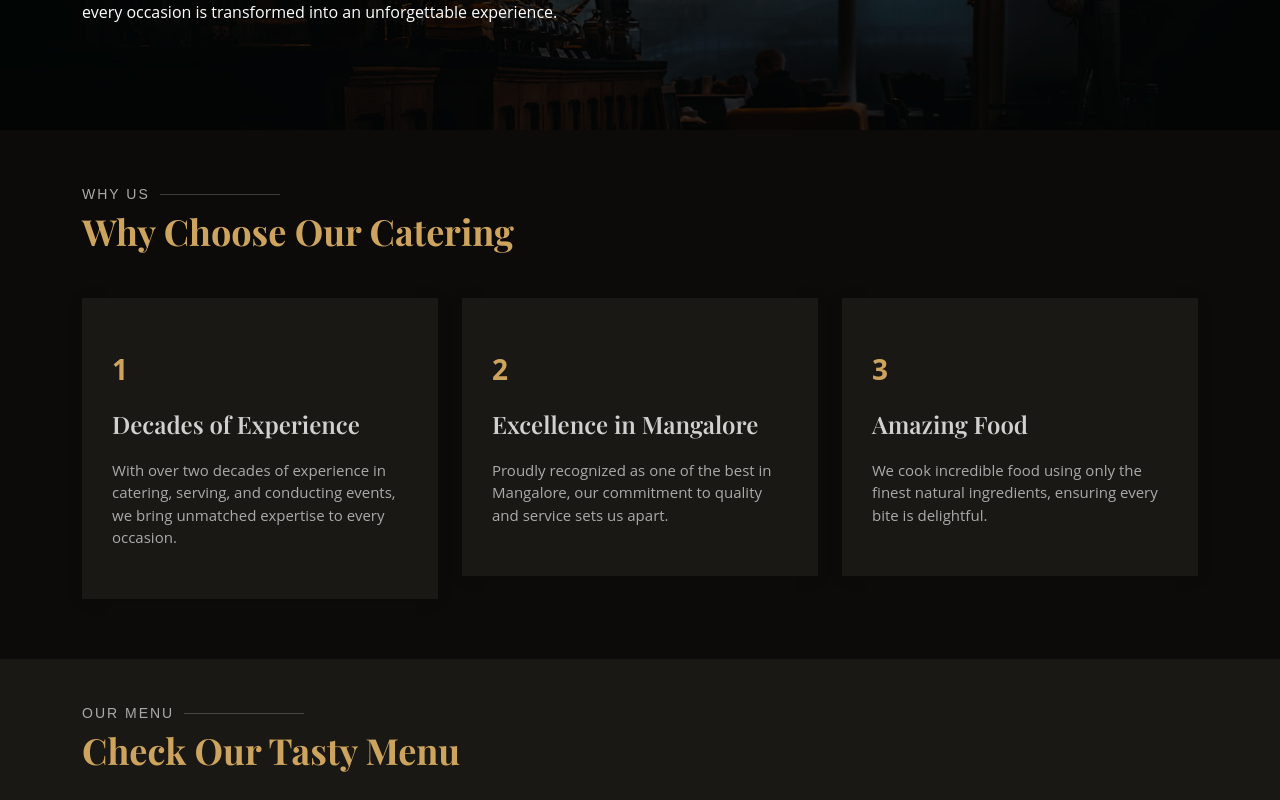
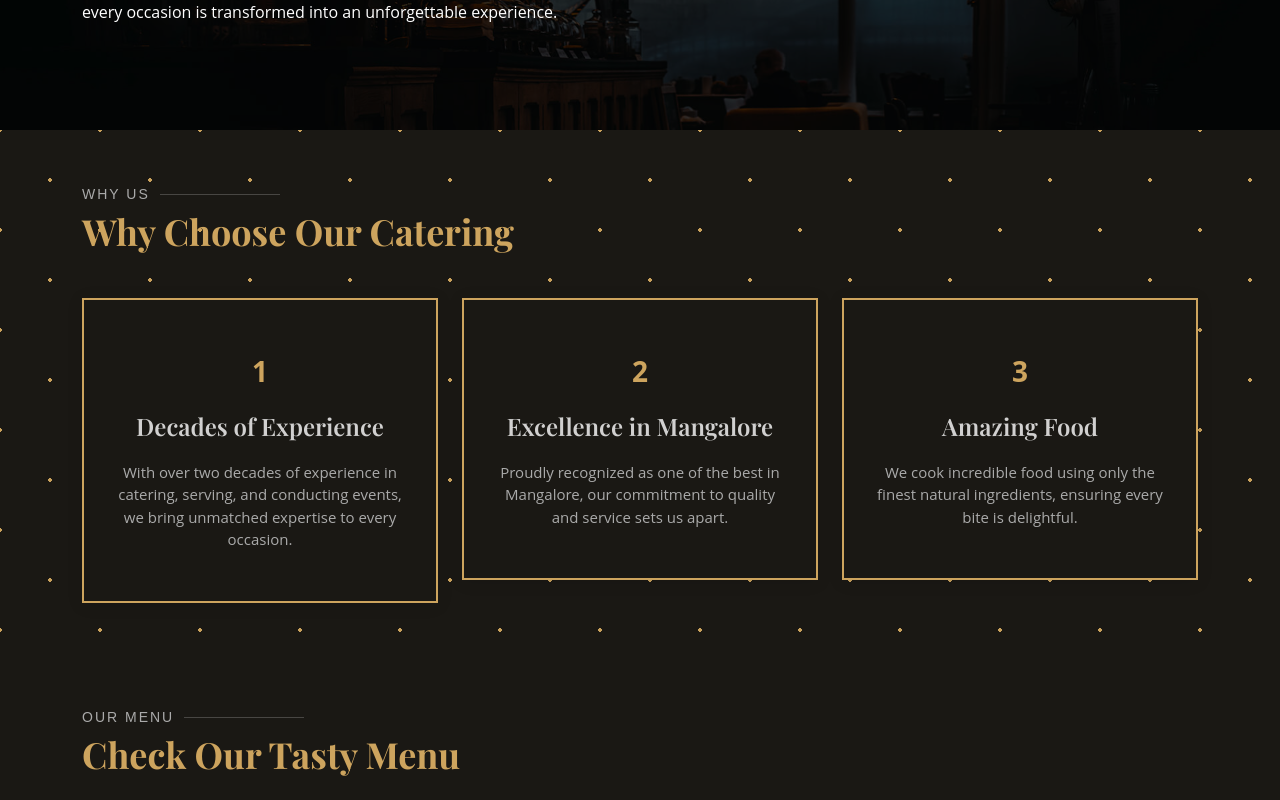
Before and after one commit to aTh1ef/catering, a Next.js app: page / in a window 1280 px wide. Shown: the part 1360-2160 px from the top of the page. Built offline with nearby package versions, Linux system fonts and the light colour scheme.

Commit message:
updated footer, updated contact page, added animation to why us page

```diff
--- a/src/app/sections/Footer.tsx
+++ b/src/app/sections/Footer.tsx
@@ -6,85 +6,75 @@ export default function Footer() {
     <footer id="footer">
       <div className="footer-top">
         <div className="container">
-          <div className="row">
+          <div className="row justify-content-center">
+            <div className="col-lg-2 col-md-6 footer-links">
+              <h4>Useful Links</h4>
+              <ul>
+                <li>
+                  <i className="bx bx-chevron-right"></i> <a href="#hero">Home</a>
+                </li>
+                <li>
+                  <i className="bx bx-chevron-right"></i> <a href="#about">About</a>
+                </li>
+                <li>
+                  <i className="bx bx-chevron-right"></i> <a href="#menu">Menu</a>
+                </li>
+                <li>
+                  <i className="bx bx-chevron-right"></i> <a href="#events">Events</a>
+                </li>
+                <li>
+                  <i className="bx bx-chevron-right"></i> <a href="#gallery">Gallery</a>
+                </li>
+              </ul>
+            </div>
+
             <div className="col-lg-3 col-md-6">
-              <div className="footer-info">
-                <h3> Tellis Caterers</h3>
+              <div className="footer-info text-center">
+                <h3>Tellis Caterers</h3>
                 <p>
                   Thokkotu <br />
-                  Mangalore
+                  Mangalore<br />
                   <br />
-                  <br />
-                  <strong>Phone:</strong> 9164747590
-                  <br />
-                  <br />
-                  <strong>Email:</strong> info@demo.com
-                  <br />
+                  <strong>Phone:</strong> 9164747590<br />
+                  <strong>Email:</strong> info@demo.com<br />
                 </p>
                 <div className="social-links mt-3">
-                  <a href="#" className="twitter">
+                  <a href="#" className="facebook">
                     <i className="bi bi-facebook"></i>
                   </a>
                   <a href="#" className="twitter">
-                    <i className="bi bi-facebook"></i>
+                    <i className="bi bi-twitter"></i>
                   </a>
-                  <a href="#" className="instagrem">
+                  <a href="#" className="instagram">
                     <i className="bi bi-instagram"></i>
                   </a>
-                  <a href="#" className="twitter">
+                  <a href="#" className="youtube">
                     <i className="bi bi-youtube"></i>
                   </a>
                   <a href="#" className="reddit">
-                    <i className="reddit"></i>
+                    <i className="bi bi-reddit"></i>
                   </a>
                 </div>
               </div>
             </div>
 
-            <div className="col-lg-2 col-md-6 footer-links">
-    <h4>Useful Links</h4>
-    <ul>
-        <li>
-            <i className="bx bx-chevron-right"></i> <a href="#hero">Home</a>
-        </li>
-        <li>
-            <i className="bx bx-chevron-right"></i> <a href="#about">About</a>
-        </li>
-        <li>
-            <i className="bx bx-chevron-right"></i> <a href="#menu">Menu</a>
-        </li>
-        <li>
-            <i className="bx bx-chevron-right"></i> <a href="#events">Events</a>
-        </li>
-        <li>
-            <i className="bx bx-chevron-right"></i> <a href="#gallery">Gallery</a>
-        </li>
-    </ul>
-</div>
-
-
             <div className="col-lg-3 col-md-6 footer-links">
               <h4>Our Services</h4>
               <ul>
                 <li>
-                  <i className="bx bx-chevron-right"></i>{' '}
-                  <a href="#">Functions</a>
+                  <i className="bx bx-chevron-right"></i> <a href="#">Functions</a>
                 </li>
                 <li>
-                  <i className="bx bx-chevron-right"></i>{' '}
-                  <a href="#">Wedding Events</a>
+                  <i className="bx bx-chevron-right"></i> <a href="#">Wedding Events</a>
                 </li>
                 <li>
-                  <i className="bx bx-chevron-right"></i>{' '}
-                  <a href="#">Birthday Parties</a>
+                  <i className="bx bx-chevron-right"></i> <a href="#">Birthday Parties</a>
                 </li>
                 <li>
-                  <i className="bx bx-chevron-right"></i>{' '}
-                  <a href="#">Private Events</a>
+                  <i className="bx bx-chevron-right"></i> <a href="#">Private Events</a>
                 </li>
                 <li>
-                  <i className="bx bx-chevron-right"></i>{' '}
-                  <a href="#">Custom Events</a>
+                  <i className="bx bx-chevron-right"></i> <a href="#">Custom Events</a>
                 </li>
               </ul>
             </div>
@@ -92,13 +82,9 @@ export default function Footer() {
         </div>
       </div>
 
-      <div className="container">
+      <div className="container text-center">
         <div className="copyright">
-          &copy; Copyright{' '}
-          <strong>
-            <span>Tellis Caterers</span>
-          </strong>
-          . All Rights Reserved
+          &copy; Copyright <strong><span>Tellis Caterers</span></strong>. All Rights Reserved
         </div>
         <div className="credits">
           Designed by <a href="#">WebTech</a>
--- a/src/app/sections/WhyUs.tsx
+++ b/src/app/sections/WhyUs.tsx
@@ -33,7 +33,7 @@ const WhyUs: React.FC = () => {
         <section id="why-us" className="why-us">
             <div className="container">
                 <SectionTitle title="why us" subtitle="Why Choose Our Catering" />
-                <div className="row">
+                <div className="row" style={{ display: 'flex', justifyContent: 'center', flexWrap: 'wrap' }}>
                     {whyUsData.map((item: any) => (
                         <WhyUsCard key={item.id} item={item} />
                     ))}
--- a/src/app/sections/contact.css
+++ b/src/app/sections/contact.css
@@ -30,6 +30,11 @@
 @keyframes twinkling-stars {
     0%, 100% { opacity: 0; }
     50% { opacity: 1; }
+}
+
+.contact iframe {
+    z-index: 1; /* Higher z-index */
+    position: relative; /* Ensure iframe is positioned relative to other content */
 }
 
 .contact .info {
--- a/src/app/sections/footer.css
+++ b/src/app/sections/footer.css
@@ -1,22 +1,22 @@
-#footer{
+#footer {
     background: black;
     padding: 0 0 30px 0;
     color: #fff;
     font-size: 14px;
 }
 
-#footer .footer-top{
+#footer .footer-top {
     background: #0c0b09;
     border-top: 1px solid #37332a;
     border-bottom: 1px solid #28251f;
     padding: 60px 0 30px 0;
 }
 
-#footer .footer-top .footer-info{
+#footer .footer-top .footer-info {
     margin-bottom: 30px;
 }
 
-#footer .footer-top .footer-info h3{
+#footer .footer-top .footer-info h3 {
     font-size: 24px;
     margin: 0 0 20px 0;
     padding: 2px 0 2px 0;
@@ -26,7 +26,7 @@
     font-family: 'Poppins', sans-serif;
 }
 
-#footer .footer-top .footer-info p{
+#footer .footer-top .footer-info p {
     font-size: 14px;
     line-height: 24px;
     margin-bottom: 0;
@@ -45,26 +45,28 @@
     border-radius: 50%;
     text-align: center;
     width: 36px;
-    height:36px;
+    height: 36px;
     transition: 0.3s;
 }
 
-#footer .footer-top .social-links a:hover{
+#footer .footer-top .social-links a:hover {
     background: #cda45e;
     color: #fff;
     text-decoration: none;
 }
 
-#footer .footyer-top h4{
+#footer .footer-top h4 {
     font-size: 16px;
     font-weight: 600;
     color: #fff;
     position: relative;
     padding-bottom: 12px;
+    text-align: center;
 }
 
-#footer .footer-top .footer-links{
+#footer .footer-top .footer-links {
     margin-bottom: 30px;
+    text-align: center;
 }
 
 #footer .footer-top .footer-links ul {
@@ -80,37 +82,39 @@
     line-height: 1;
 }
 
-#footer .footer-top .footer-links ul li{
+#footer .footer-top .footer-links ul li {
     padding: 10px 0;
     display: flex;
     align-items: center;
+    justify-content: center;
 }
 
-#footer .footer-top .footer-links ul li:first-child{
+#footer .footer-top .footer-links ul li:first-child {
     padding-top: 0;
 }
 
-#footer .footer-top .footer-links ul a{
+#footer .footer-top .footer-links ul a {
     color: #fff;
     transition: 0.3s;
     display: inline-block;
     line-height: 1;
 }
 
-#footer .footer-top .footer-links ul a:hover{
-    color:#cda45e;
+#footer .footer-top .footer-links ul a:hover {
+    color: #cda45e;
 }
 
-#footer .footer-top .footer-newsletter form{
+#footer .footer-top .footer-newsletter form {
     margin-top: 30px;
     background: #28251f;
     padding: 6px 10px;
     position: relative;
     border-radius: 50px;
     border: 1px solid #454035;
+    text-align: center;
 }
 
-#footer .footer-top .footer-newsletter form input[type='email']{
+#footer .footer-top .footer-newsletter form input[type='email'] {
     border: 0;
     padding: 4px;
     width: calc(100%-110%);
@@ -118,7 +122,7 @@
     color: white;
 }
 
-#footer .footer-top .footer-newsletter form input[type='submit']{
+#footer .footer-top .footer-newsletter form input[type='submit'] {
     position: absolute;
     top: -1px;
     right: -1px;
@@ -133,22 +137,41 @@
     border-radius: 50px;
 }
 
-#footer .footer-top .footer-newsletter form input[type='submit']:hover{
+#footer .footer-top .footer-newsletter form input[type='submit']:hover {
     background: #d3af71;
 }
 
-#footer .copyright{
+#footer .copyright {
     text-align: center;
     padding-top: 30px;
 }
 
-#footer .credits{
+#footer .credits {
     padding-top: 10px;
     text-align: center;
-    font-size:13px;
+    font-size: 13px;
     color: #fff;
 }
 
 #footer .credits a {
     color: #cda45e;
 }
+
+#footer .footer-top .row {
+    margin-left: 100px; /* Default for larger screens */
+}
+
+@media (max-width: 768px) {
+    #footer .footer-top .row {
+        margin-left: 8px; /* Adjust for mobile view */
+    }
+
+    #footer .footer-top .row > div {
+        margin-bottom: 30px;
+    }
+
+    #footer .footer-top .footer-info,
+    #footer .footer-top .footer-links {
+        text-align: center;
+    }
+}
--- a/src/app/sections/whyUs.css
+++ b/src/app/sections/whyUs.css
@@ -1,11 +1,45 @@
 /*-------------------------------------
 #Why Us
 --------------------------------------*/
+.why-us {
+    position: relative;
+    padding: 60px 0;
+    background: #1a1814;
+    overflow: hidden;
+}
+
+.why-us::before {
+    content: '';
+    position: absolute;
+    top: 0;
+    left: 0;
+    width: 100%;
+    height: 100%;
+    background: transparent;
+    z-index: 0;
+    opacity: 0.3;
+    pointer-events: none;
+    background-image: radial-gradient(#cda45e 2px, transparent 2px),
+                      radial-gradient(#cda45e 2px, transparent 2px);
+    background-size: 100px 100px;
+    animation: twinkling-stars 2s infinite ease-in-out alternate;
+    background-position: 0 0, 50px 50px;
+}
+
+@keyframes twinkling-stars {
+    0%, 100% { opacity: 0; }
+    50% { opacity: 1; }
+}
+
 .why-us .box {
     padding: 50px 30px;
     box-shadow: 0px 2px 15px rgba(0, 0, 0, 0.1);
     transition: all ease-in-out 0.3s;
     background: #1a1814;
+    text-align: center;
+    border: 2px solid #cda45e; /* Golden border */
+    position: relative; /* Ensure it stays above the background */
+    z-index: 1; /* Ensure it stays above the background */
 }
 
 .why-us .box span {
@@ -34,6 +68,7 @@
     background: #cda45e;
     padding: 30px 30px 70px 30px;
     box-shadow: 10px 15px 30px rgba(0, 0, 0, 0.18);
+    border-color: #d3af71; /* Slightly lighter golden border on hover */
 }
 
 .why-us .box:hover span,
```
